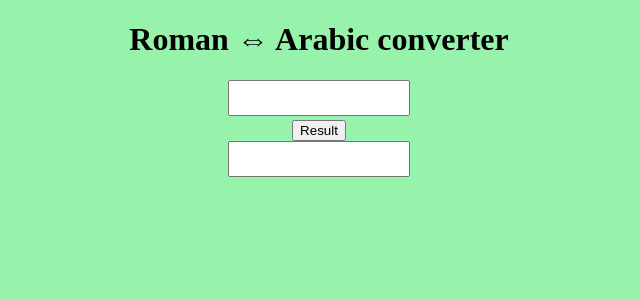
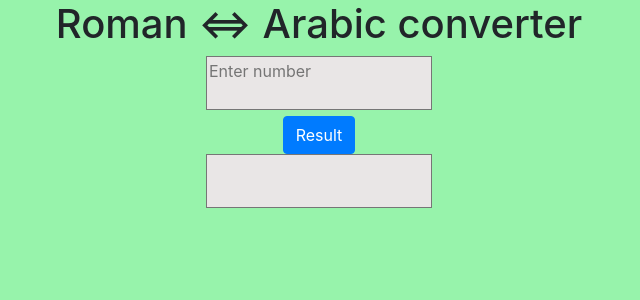
Before and after one commit to AllexxT/Converter, a Django app: page / in a window 1280 px wide. Shown: the top 300 px of the page, without its empty margins (321-961 px from the left). Run offline with Django 3.2, Linux system fonts and the light colour scheme; some libraries are stand-ins or nearby versions.

Commit message:
Update static

```diff
--- a/my_app/ArabicToRoma.py
+++ b/my_app/ArabicToRoma.py
@@ -77,8 +77,8 @@ def splitToAdditions(number):
         num = ''.join(tm)
     return adt
 
-# Обрезает число возвращая первую цифру слева, если она <= 3
-# Прим.: 240 == 2, 350 == 3, 450 == None
+# Обрезает число возвращая первую цифру слева, если она <= 4
+# Прим.: 240 == 2, 350 == 3, 450 == 4, 550 == None
 def tailCut(numb):
     tmp = int(str(numb)[:1])
     if tmp == 4:
--- a/my_app/static/css/myapp.css
+++ b/my_app/static/css/myapp.css
@@ -3,8 +3,11 @@ body {
     text-align: center;
 }
 
+
+
 .textareas {
     resize: none;
+    background-color: rgb(233, 230, 230);
 }
 
 /* .resp {
--- a/my_app/templates/my_app/second_index.html
+++ b/my_app/templates/my_app/second_index.html
@@ -1,8 +1,10 @@
 <!DOCTYPE html>
 {% load static %}
-<html>
+<html lang="en">
 <head>
-    <meta charset="utf-8" />
+    <meta charset="utf-8" >
+    <meta name="viewport" content="width=device-width, initial-scale=1, shrink-to-fit=no">
+    <link rel="stylesheet" href="https://stackpath.bootstrapcdn.com/bootstrap/4.3.1/css/bootstrap.min.css" integrity="sha384-ggOyR0iXCbMQv3Xipma34MD+dH/1fQ784/j6cY/iJTQUOhcWr7x9JvoRxT2MZw1T" crossorigin="anonymous">
     <link rel="stylesheet" href="{% static 'css/myapp.css' %}" />
     <script src="https://ajax.googleapis.com/ajax/libs/jquery/3.4.1/jquery.min.js"></script>
     <script src="{% static 'js/myappjs.js' %}"></script>
@@ -13,19 +15,19 @@
     <div id="inputform">
         <form method="POST">
         {% csrf_token %}
-            <textarea id="numer" class="textareas"></textarea>
-            <input type="submit" id="go" hidden>
+            <textarea id="numer" class="textareas" placeholder="Enter number"></textarea>
         </form>
     </div>
-
-    <form id="ajaxform" method="POST">
-    {% csrf_token %}
-        <input type="submit" id="aj" value="Result">
-    </form>
-
+    <div id="resultform">
+        <form id="ajaxform" method="POST">
+        {% csrf_token %}
+            <input type="submit" id="aj" value="Result" class="btn btn-primary">
+        </form>
+    </div>
     <div id="responce">
         <textarea id="ajx" class="textareas resp" readonly></textarea>
-    <div>
-
+    </div>
+    <script src="https://cdnjs.cloudflare.com/ajax/libs/popper.js/1.14.7/umd/popper.min.js" integrity="sha384-UO2eT0CpHqdSJQ6hJty5KVphtPhzWj9WO1clHTMGa3JDZwrnQq4sF86dIHNDz0W1" crossorigin="anonymous"></script>
+    <script src="https://stackpath.bootstrapcdn.com/bootstrap/4.3.1/js/bootstrap.min.js" integrity="sha384-JjSmVgyd0p3pXB1rRibZUAYoIIy6OrQ6VrjIEaFf/nJGzIxFDsf4x0xIM+B07jRM" crossorigin="anonymous"></script>
 </body>
 </html>
```
